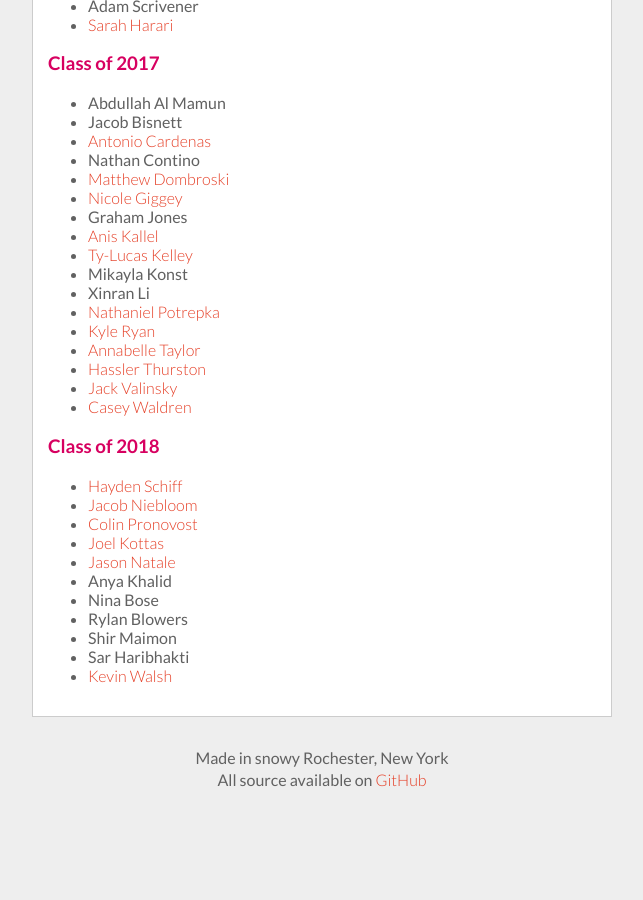
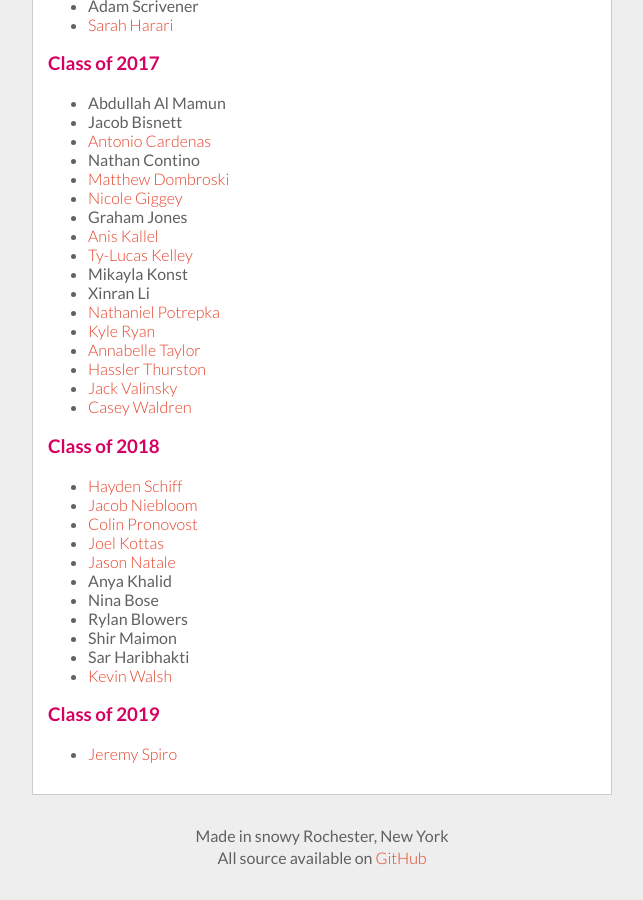
Before and after one commit to RocHack/rochack.org, a Jekyll site: the page built from about.html, in a window 1280 px wide and 900 px high, scrolled down 1419 px. Shown: the whole window, without its empty margins (318-961 px from the left). Built offline with Jekyll 4.4.1, drawn with Linux system fonts in a browser that asks for light colours; before the commit the page ends 2240 px from its top, so only the background shows below that.

Commit message:
Added name

```diff
--- a/about.html
+++ b/about.html
@@ -161,6 +161,11 @@ members:
         name: Kevin Walsh
         link: http://kevinryanwalsh.me
 
+    2019:
+    -
+        name: Jeremy Spiro
+        link: https://github.com/spirography
+
 ---
 <div class="container">
     <div class="ten columns offset-by-three page-intro">
```
